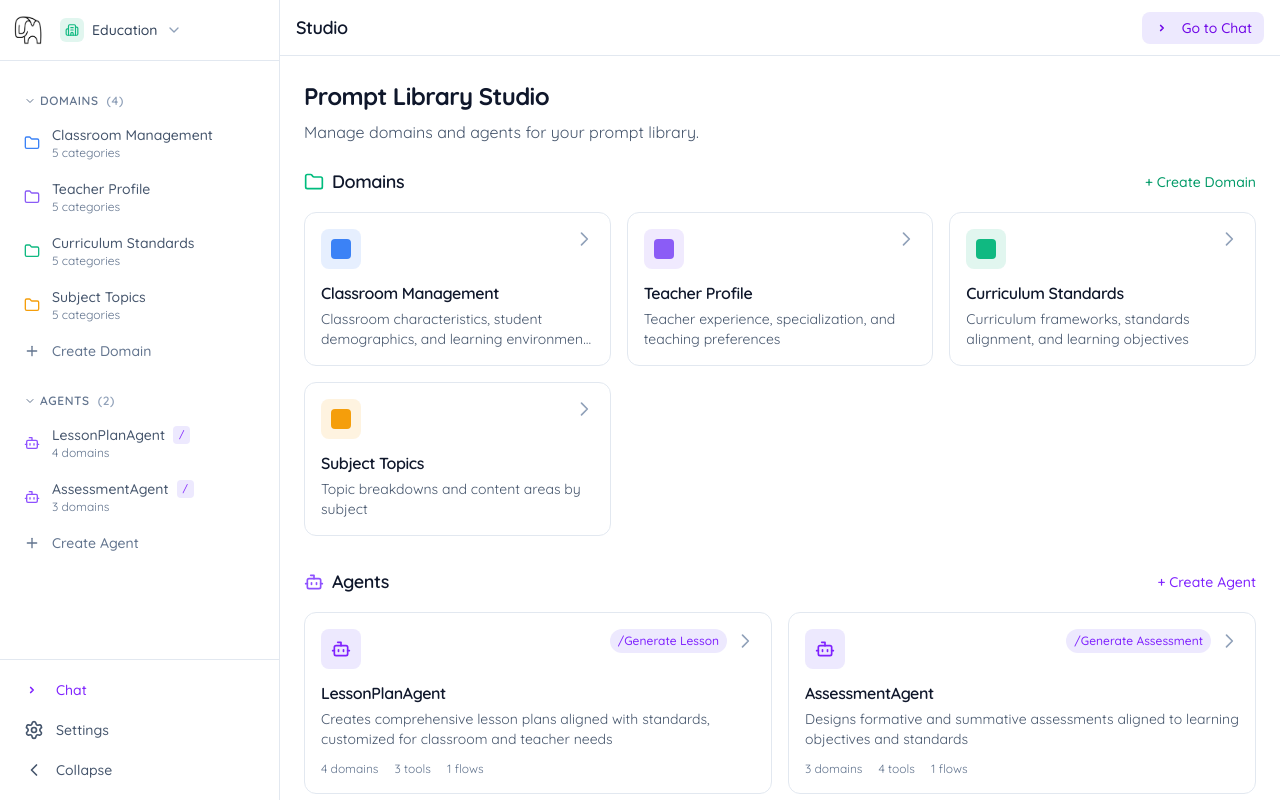
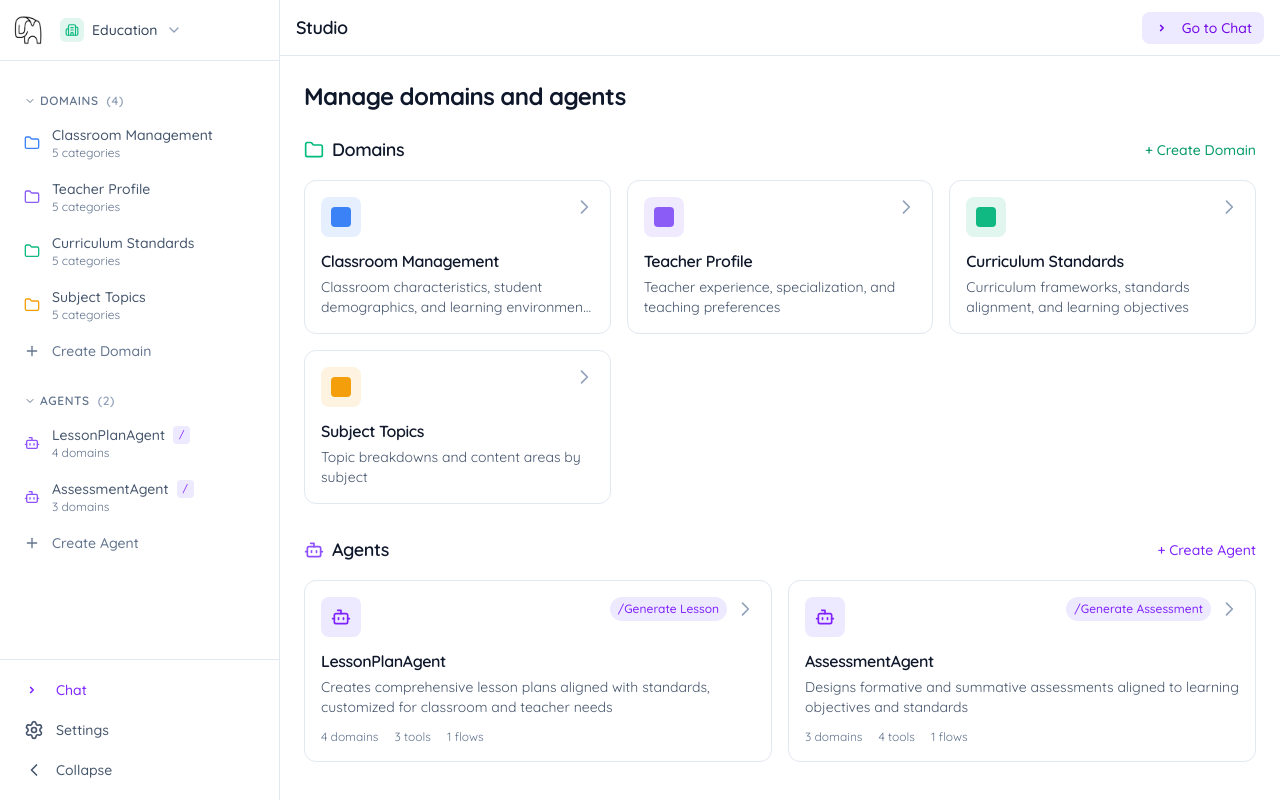
Before and after one commit to vkefallinos/domainsmith, a React (Vite) app: page /studio in a window 1280 px wide. Built offline with nearby package versions, Linux system fonts and the light colour scheme.

Commit message:
feat: update header text in StudioShell for clarity on domain and agent management

```diff
--- a/src/shell/components/StudioShell.tsx
+++ b/src/shell/components/StudioShell.tsx
@@ -542,11 +542,8 @@ export function StudioShell({
             <div className="p-6">
               <div className="mb-6">
                 <h2 className="text-2xl font-bold text-slate-900 dark:text-slate-100 mb-2">
-                  Prompt Library Studio
+                  Manage domains and agents
                 </h2>
-                <p className="text-slate-600 dark:text-slate-400">
-                  Manage domains and agents for your prompt library.
-                </p>
               </div>
 
               {/* Domains Section */}
```
